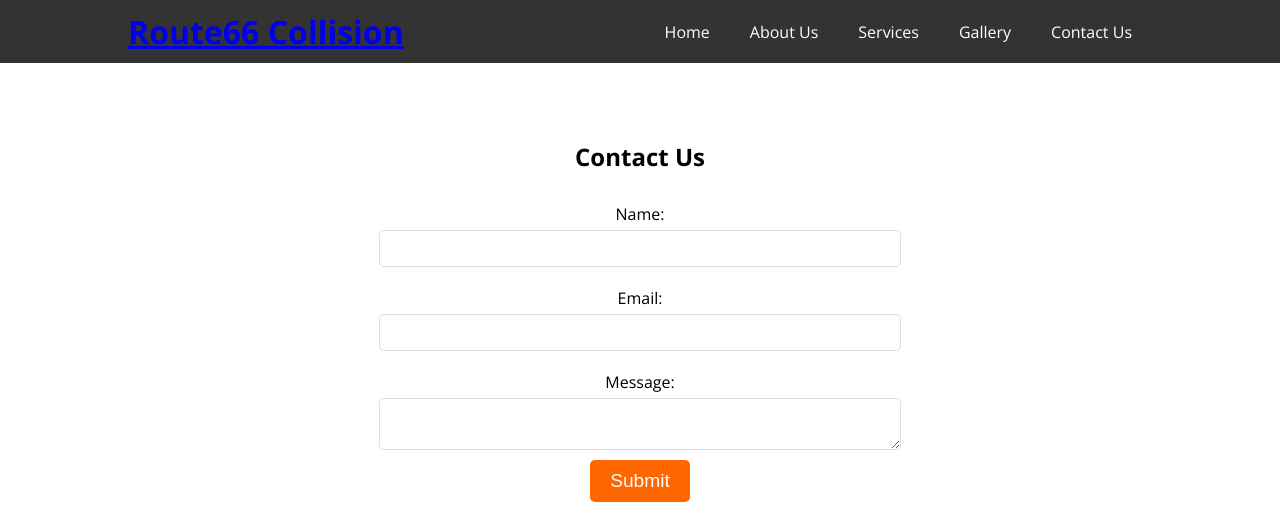
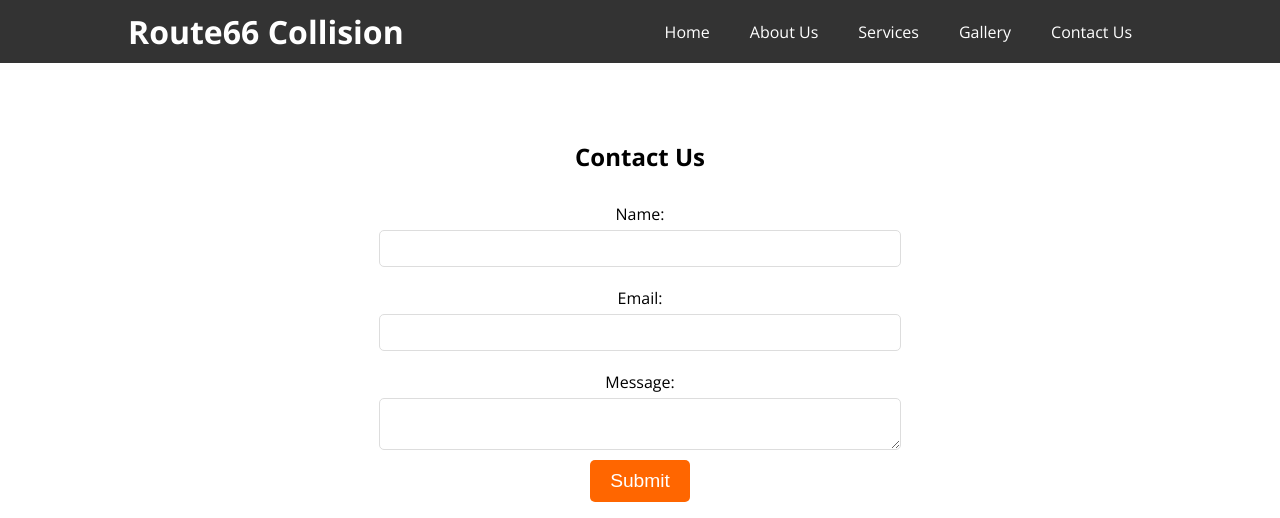
Before and after one commit to amrikcheema/route66-collision, a plain HTML site: page contact.html in a window 1280 px wide. Shown: the top 518 px of the page. Drawn offline with nearby package versions, Linux system fonts and the light colour scheme.

Commit message:
Update contact.html

```diff
--- a/contact.html
+++ b/contact.html
@@ -9,7 +9,7 @@
 <body>
     <header>
         <div class="container">
-            <h1><a href="index.html">Route66 Collision</a></h1>
+            <h1><a href="index.html" style="color: inherit; text-decoration: none;">Route66 Collision</a></h1>
             <nav>
                 <ul>
                     <li><a href="index.html">Home</a></li>
```
